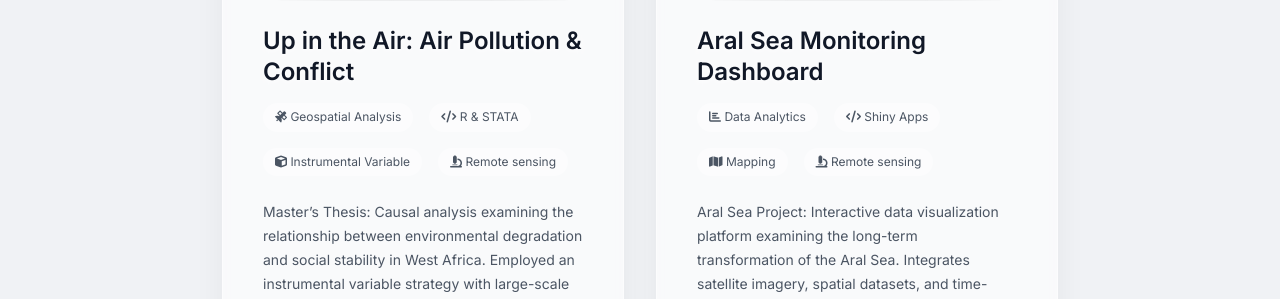
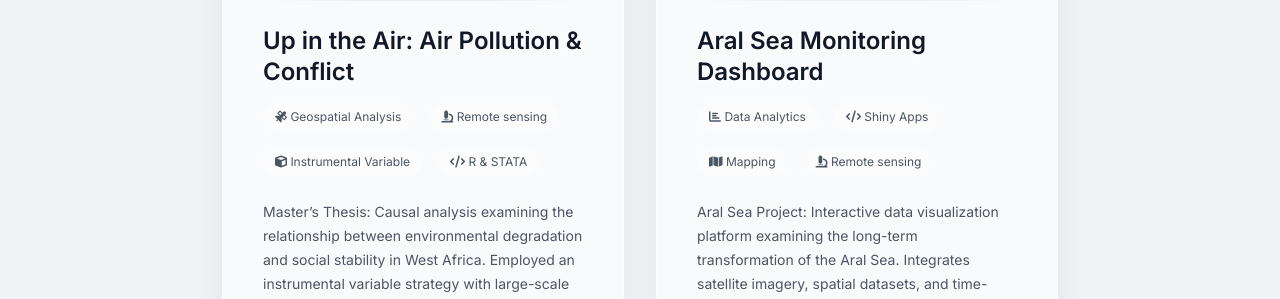
Before and after one commit to ankhaa0813/ankhbayar, a Jekyll site: the page built from index.md, in a window 1280 px wide. Shown: the part 1162-1461 px from the top of the page. Built offline with Jekyll 4.4.1, drawn with Linux system fonts in a browser that asks for light colours.

Commit message:
Update project badges and description in index.md

```diff
--- a/index.md
+++ b/index.md
@@ -42,14 +42,15 @@ title: Ankhbayar | Development Economist & Data Scientist
                 <i class="fas fa-satellite"></i> Geospatial Analysis
             </span>
             <span class="meta-badge">
-                <i class="fas fa-code"></i> R & STATA
+                <i class="fas fa-microscope"></i> Remote sensing
             </span>
             <span class="meta-badge">
                 <i class="fas fa-cube"></i> Instrumental Variable
             </span>
             <span class="meta-badge">
-                <i class="fas fa-microscope"></i> Remote sensing
+                <i class="fas fa-code"></i> R & STATA
             </span>
+
         </div>
         <p class="project-description">
             Master’s Thesis: Causal analysis examining the relationship between environmental degradation and social stability in West Africa. Employed an instrumental variable strategy with large-scale geospatial data to identify the impact of air pollution on conflict dynamics. Supervised by Prof. Dr. Krisztina Kis-Katos and Dr. Kerstin Unfried.
```
